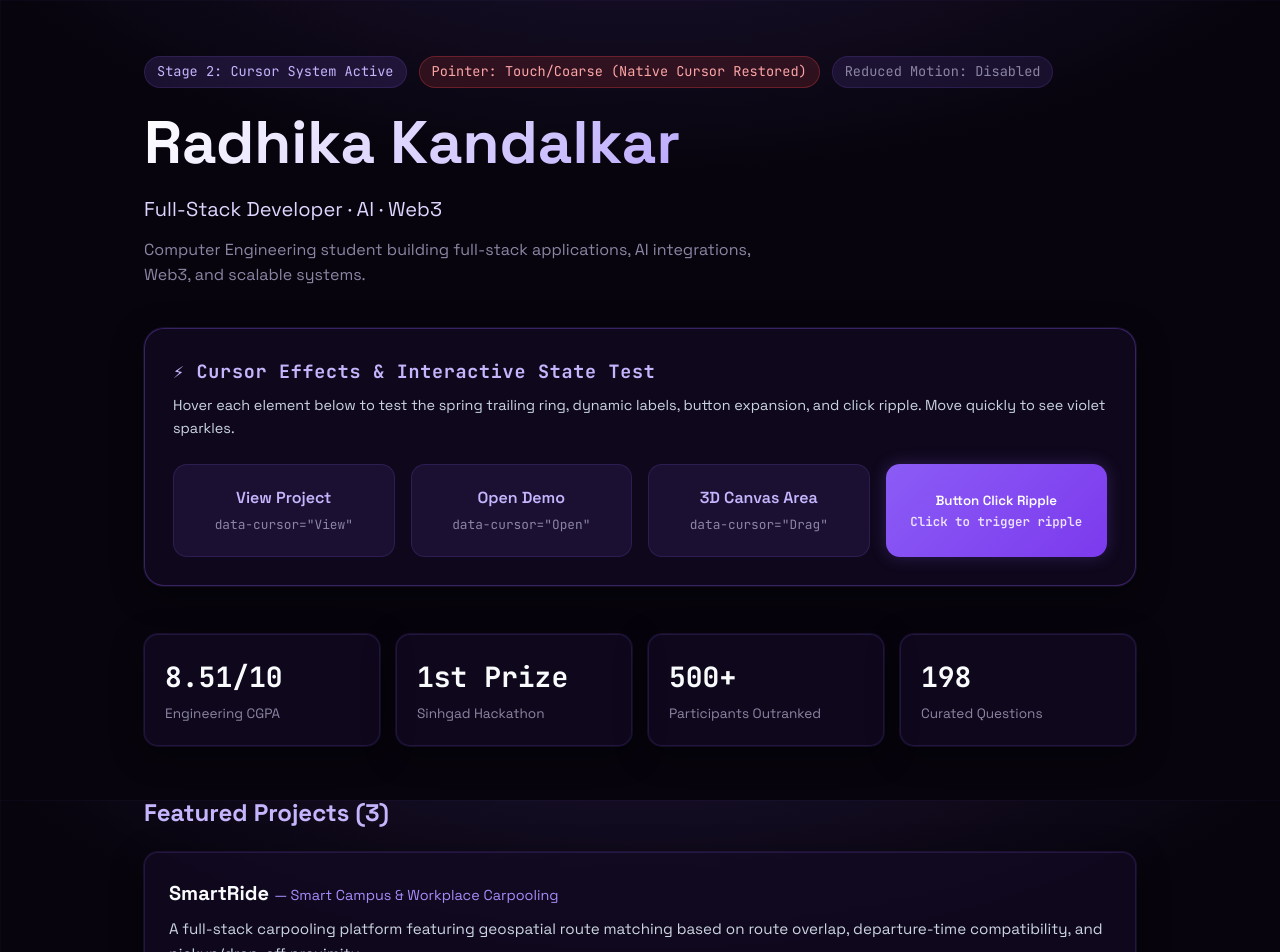
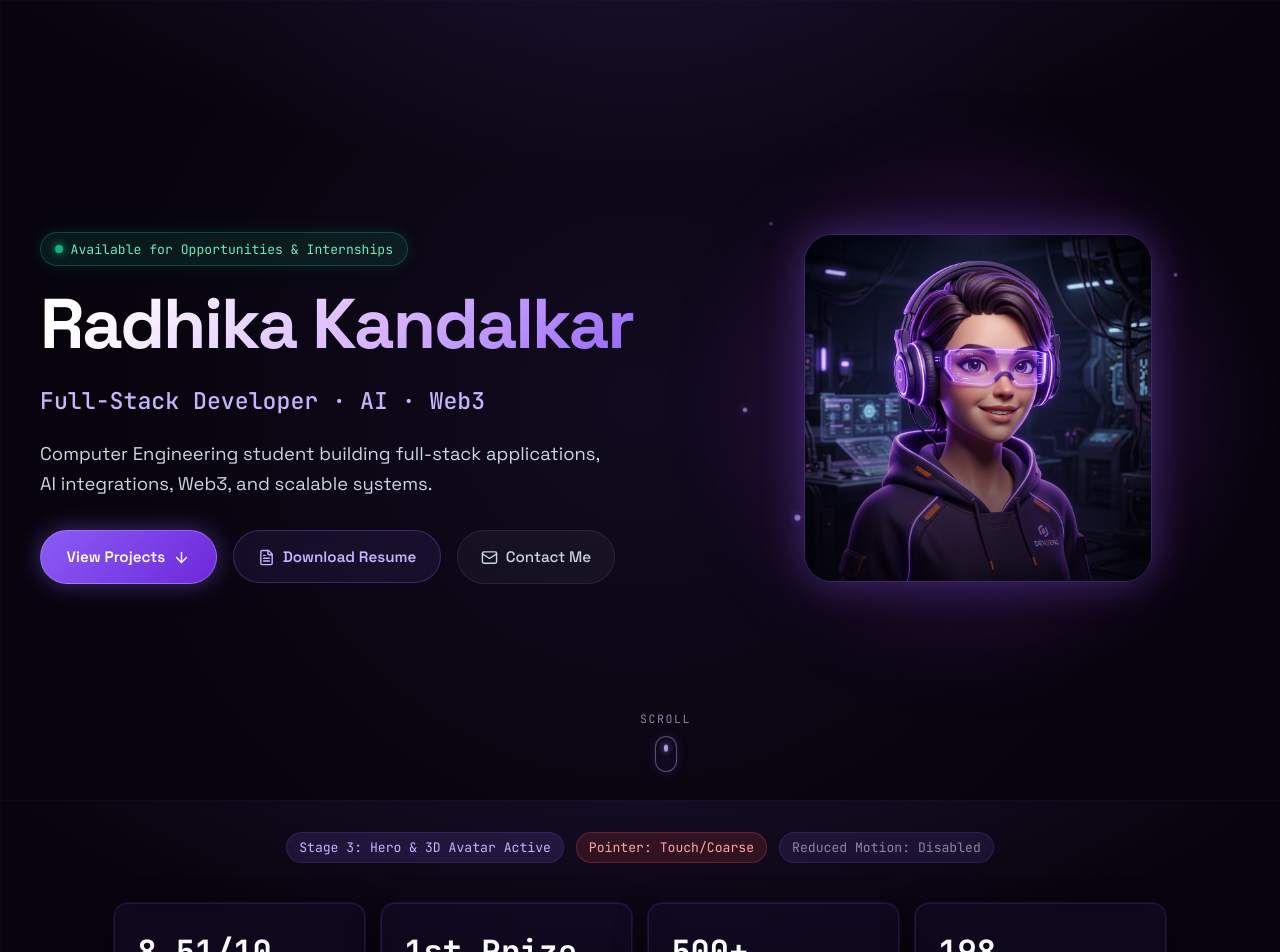
Before and after one commit to radhika817/radhika-portfolio, a React (Vite) app: page / in a window 1280 px wide. Shown: the top 952 px of the page. Built offline with nearby package versions, Linux system fonts and the light colour scheme; no server answers.

Commit message:
style: add hero aurora glow, particles and scroll indicator

```diff
--- a/src/App.jsx
+++ b/src/App.jsx
@@ -1,27 +1,53 @@
-import { personalInfo, projects, stats } from './data/content'
+import { useState } from 'react'
+import Preloader from './components/Preloader'
+import Hero from './components/Hero'
 import CustomCursor from './components/CustomCursor'
 import CursorGlow from './components/CursorGlow'
 import ParticleTrail from './components/ParticleTrail'
 import ClickRipple from './components/ClickRipple'
+import { projects, stats } from './data/content'
 import { useReducedMotion } from './hooks/useReducedMotion'
 import { usePointerType } from './hooks/usePointerType'
 
 export default function App() {
+  const [isIntroComplete, setIsIntroComplete] = useState(false)
   const prefersReducedMotion = useReducedMotion()
   const { hasFinePointer } = usePointerType()
 
   return (
     <div style={{ position: 'relative', minHeight: '100vh', overflowX: 'hidden' }}>
+      {/* Preloader Intro Sequence */}
+      <Preloader onComplete={() => setIsIntroComplete(true)} />
+
       {/* Global Cursor & Interaction Effects */}
       <CursorGlow />
       <ParticleTrail />
       <ClickRipple />
       <CustomCursor />
 
-      <main style={{ maxWidth: '1040px', margin: '0 auto', padding: '3.5rem 1.5rem', position: 'relative', zIndex: 1 }}>
-        {/* Stage & Capability Status Banner */}
-        <header style={{ marginBottom: '2.5rem' }}>
-          <div style={{ display: 'flex', flexWrap: 'wrap', gap: '0.75rem', marginBottom: '1.25rem' }}>
+      {/* Hero Section with 3D Avatar, Aurora Glow, and CTAs */}
+      <Hero />
+
+      {/* Main Content Area (Projects, Stats & Diagnostic Suite) */}
+      <main
+        style={{
+          maxWidth: '1100px',
+          margin: '0 auto',
+          padding: '2rem 1.5rem 5rem',
+          position: 'relative',
+          zIndex: 2,
+        }}
+      >
+        {/* Capability Diagnostic Badges */}
+        <div
+          style={{
+            display: 'flex',
+            flexWrap: 'wrap',
+            gap: '0.75rem',
+            marginBottom: '2.5rem',
+            justifyContent: 'center',
+          }}
+        >
           <span
             style={{
               display: 'inline-block',
@@ -30,11 +56,11 @@ export default function App() {
               background: 'rgba(139, 92, 246, 0.15)',
               border: '1px solid var(--border-subtle)',
               color: 'var(--color-lavender)',
-                fontSize: '0.85rem',
+              fontSize: '0.82rem',
               fontFamily: 'var(--font-mono)',
             }}
           >
-              Stage 2: Cursor System Active
+            Stage 3: Hero & 3D Avatar Active
           </span>
           <span
             style={{
@@ -44,11 +70,11 @@ export default function App() {
               background: hasFinePointer ? 'rgba(16, 185, 129, 0.15)' : 'rgba(239, 68, 68, 0.15)',
               border: `1px solid ${hasFinePointer ? 'rgba(16, 185, 129, 0.3)' : 'rgba(239, 68, 68, 0.3)'}`,
               color: hasFinePointer ? '#6ee7b7' : '#fca5a5',
-                fontSize: '0.85rem',
+              fontSize: '0.82rem',
               fontFamily: 'var(--font-mono)',
             }}
           >
-              Pointer: {hasFinePointer ? 'Fine (Custom Cursor Active)' : 'Touch/Coarse (Native Cursor Restored)'}
+            Pointer: {hasFinePointer ? 'Fine Mouse' : 'Touch/Coarse'}
           </span>
           <span
             style={{
@@ -58,163 +84,21 @@ export default function App() {
               background: prefersReducedMotion ? 'rgba(245, 158, 11, 0.15)' : 'rgba(139, 92, 246, 0.12)',
               border: `1px solid ${prefersReducedMotion ? 'rgba(245, 158, 11, 0.3)' : 'var(--border-subtle)'}`,
               color: prefersReducedMotion ? '#fcd34d' : 'var(--text-muted)',
-                fontSize: '0.85rem',
+              fontSize: '0.82rem',
               fontFamily: 'var(--font-mono)',
             }}
           >
-              Reduced Motion: {prefersReducedMotion ? 'Enabled (Effects Disabled)' : 'Disabled'}
+            Reduced Motion: {prefersReducedMotion ? 'Enabled' : 'Disabled'}
           </span>
         </div>
 
-          <h1
-            style={{
-              fontSize: 'clamp(2.5rem, 5vw, 3.75rem)',
-              fontWeight: 700,
-              background: 'var(--text-gradient)',
-              WebkitBackgroundClip: 'text',
-              WebkitTextFillColor: 'transparent',
-              lineHeight: 1.15,
-              marginBottom: '1rem',
-            }}
-          >
-            {personalInfo.name}
-          </h1>
-          <p
-            style={{
-              fontSize: '1.25rem',
-              color: 'var(--color-lavender-light)',
-              marginBottom: '0.75rem',
-            }}
-          >
-            {personalInfo.title}
-          </p>
-          <p style={{ color: 'var(--text-muted)', maxWidth: '650px', fontSize: '1rem' }}>
-            {personalInfo.tagline}
-          </p>
-        </header>
-
-        {/* Cursor Interactive Testing Suite */}
+        {/* Stats Grid */}
         <section
-          style={{
-            background: 'var(--bg-card)',
-            border: '1px solid var(--border-medium)',
-            borderRadius: 'var(--radius-lg)',
-            padding: '1.75rem',
-            marginBottom: '3rem',
-            boxShadow: 'var(--glow-card)',
-          }}
-        >
-          <h2
-            style={{
-              fontSize: '1.15rem',
-              color: 'var(--color-lavender)',
-              marginBottom: '0.5rem',
-              fontFamily: 'var(--font-mono)',
-              letterSpacing: '0.04em',
-            }}
-          >
-            ⚡ Cursor Effects & Interactive State Test
-          </h2>
-          <p style={{ color: 'var(--text-secondary)', fontSize: '0.9rem', marginBottom: '1.5rem' }}>
-            Hover each element below to test the spring trailing ring, dynamic labels, button expansion, and click ripple. Move quickly to see violet sparkles.
-          </p>
-
-          <div
           style={{
             display: 'grid',
             gridTemplateColumns: 'repeat(auto-fit, minmax(200px, 1fr))',
             gap: '1rem',
-            }}
-          >
-            {/* View label test */}
-            <div
-              data-cursor="View"
-              style={{
-                background: 'rgba(139, 92, 246, 0.1)',
-                border: '1px solid var(--border-subtle)',
-                borderRadius: 'var(--radius-md)',
-                padding: '1.25rem',
-                textAlign: 'center',
-                transition: 'all 0.25s ease',
-              }}
-            >
-              <div style={{ color: 'var(--color-lavender)', fontWeight: 600, marginBottom: '0.25rem' }}>
-                View Project
-              </div>
-              <div style={{ color: 'var(--text-muted)', fontSize: '0.8rem', fontFamily: 'var(--font-mono)' }}>
-                data-cursor="View"
-              </div>
-            </div>
-
-            {/* Open label test */}
-            <div
-              data-cursor="Open"
-              style={{
-                background: 'rgba(139, 92, 246, 0.1)',
-                border: '1px solid var(--border-subtle)',
-                borderRadius: 'var(--radius-md)',
-                padding: '1.25rem',
-                textAlign: 'center',
-                transition: 'all 0.25s ease',
-              }}
-            >
-              <div style={{ color: 'var(--color-lavender)', fontWeight: 600, marginBottom: '0.25rem' }}>
-                Open Demo
-              </div>
-              <div style={{ color: 'var(--text-muted)', fontSize: '0.8rem', fontFamily: 'var(--font-mono)' }}>
-                data-cursor="Open"
-              </div>
-            </div>
-
-            {/* Drag label test */}
-            <div
-              data-cursor="Drag"
-              style={{
-                background: 'rgba(139, 92, 246, 0.1)',
-                border: '1px solid var(--border-subtle)',
-                borderRadius: 'var(--radius-md)',
-                padding: '1.25rem',
-                textAlign: 'center',
-                transition: 'all 0.25s ease',
-              }}
-            >
-              <div style={{ color: 'var(--color-lavender)', fontWeight: 600, marginBottom: '0.25rem' }}>
-                3D Canvas Area
-              </div>
-              <div style={{ color: 'var(--text-muted)', fontSize: '0.8rem', fontFamily: 'var(--font-mono)' }}>
-                data-cursor="Drag"
-              </div>
-            </div>
-
-            {/* Standard Button hover & ripple test */}
-            <button
-              onClick={() => {}}
-              style={{
-                background: 'linear-gradient(135deg, var(--color-violet), var(--color-accent-purple))',
-                borderRadius: 'var(--radius-md)',
-                padding: '1.25rem',
-                color: '#ffffff',
-                fontWeight: 600,
-                textAlign: 'center',
-                boxShadow: 'var(--glow-sm)',
-                transition: 'transform 0.2s ease',
-              }}
-            >
-              <div>Button Click Ripple</div>
-              <div style={{ fontSize: '0.78rem', opacity: 0.85, marginTop: '0.25rem', fontFamily: 'var(--font-mono)' }}>
-                Click to trigger ripple
-              </div>
-            </button>
-          </div>
-        </section>
-
-        {/* Stats grid */}
-        <section
-          style={{
-            display: 'grid',
-            gridTemplateColumns: 'repeat(auto-fit, minmax(180px, 1fr))',
-            gap: '1rem',
-            marginBottom: '3rem',
+            marginBottom: '3.5rem',
           }}
         >
           {stats.map((stat) => (
@@ -224,13 +108,14 @@ export default function App() {
                 background: 'var(--bg-card)',
                 border: '1px solid var(--border-subtle)',
                 borderRadius: 'var(--radius-md)',
-                padding: '1.25rem',
+                padding: '1.4rem',
                 boxShadow: 'var(--glow-card)',
+                backdropFilter: 'blur(8px)',
               }}
             >
               <div
                 style={{
-                  fontSize: '1.75rem',
+                  fontSize: '2rem',
                   fontWeight: 700,
                   color: 'var(--text-primary)',
                   fontFamily: 'var(--font-mono)',
@@ -239,7 +124,7 @@ export default function App() {
                 {stat.value}
                 {stat.suffix}
               </div>
-              <div style={{ color: 'var(--text-muted)', fontSize: '0.85rem', marginTop: '0.25rem' }}>
+              <div style={{ color: 'var(--text-muted)', fontSize: '0.88rem', marginTop: '0.35rem' }}>
                 {stat.label}
               </div>
             </div>
@@ -247,11 +132,18 @@ export default function App() {
         </section>
 
         {/* Projects Preview */}
-        <section style={{ marginBottom: '3rem' }}>
-          <h2 style={{ fontSize: '1.5rem', marginBottom: '1.25rem', color: 'var(--color-lavender)' }}>
+        <section id="projects" style={{ marginBottom: '3.5rem' }}>
+          <h2
+            style={{
+              fontSize: '1.75rem',
+              marginBottom: '1.5rem',
+              color: 'var(--color-lavender)',
+              letterSpacing: '-0.02em',
+            }}
+          >
             Featured Projects ({projects.length})
           </h2>
-          <div style={{ display: 'grid', gap: '1rem' }}>
+          <div style={{ display: 'grid', gap: '1.25rem' }}>
             {projects.map((project) => (
               <div
                 key={project.id}
@@ -259,23 +151,23 @@ export default function App() {
                 style={{
                   background: 'var(--bg-card)',
                   border: '1px solid var(--border-subtle)',
-                  borderRadius: 'var(--radius-md)',
-                  padding: '1.5rem',
+                  borderRadius: 'var(--radius-lg)',
+                  padding: '1.75rem',
                   boxShadow: 'var(--glow-card)',
-                  transition: 'border-color 0.2s ease',
+                  transition: 'border-color 0.25s ease, transform 0.25s ease',
                 }}
               >
                 <h3
                   style={{
-                    fontSize: '1.25rem',
+                    fontSize: '1.35rem',
                     color: 'var(--text-primary)',
-                    marginBottom: '0.25rem',
+                    marginBottom: '0.3rem',
                   }}
                 >
                   {project.title}{' '}
                   <span
                     style={{
-                      fontSize: '0.9rem',
+                      fontSize: '0.95rem',
                       color: 'var(--color-violet-light)',
                       fontWeight: 400,
                     }}
@@ -287,7 +179,7 @@ export default function App() {
                   style={{
                     color: 'var(--text-secondary)',
                     fontSize: '0.95rem',
-                    margin: '0.5rem 0 1rem',
+                    margin: '0.6rem 0 1.25rem',
                   }}
                 >
                   {project.description}
@@ -297,13 +189,13 @@ export default function App() {
                     <span
                       key={t}
                       style={{
-                        fontSize: '0.75rem',
+                        fontSize: '0.78rem',
                         fontFamily: 'var(--font-mono)',
-                        padding: '0.2rem 0.5rem',
+                        padding: '0.25rem 0.6rem',
                         borderRadius: 'var(--radius-xs)',
                         background: 'rgba(139, 92, 246, 0.12)',
                         color: 'var(--color-lavender)',
-                        border: '1px solid rgba(139, 92, 246, 0.2)',
+                        border: '1px solid rgba(139, 92, 246, 0.25)',
                       }}
                     >
                       {t}
--- a/src/components/Hero.jsx
+++ b/src/components/Hero.jsx
@@ -4,13 +4,23 @@ import { ArrowDown, FileText, Mail } from 'lucide-react'
 import { personalInfo } from '../data/content'
 import { useReducedMotion } from '../hooks/useReducedMotion'
 import MagneticButton from './MagneticButton'
+import Avatar3D from './Avatar3D'
+
+// Ambient particles orbiting near the avatar
+const AMBIENT_PARTICLES = [
+  { id: 1, top: '15%', left: '10%', size: 4, delay: '0s', duration: '5s' },
+  { id: 2, top: '25%', right: '12%', size: 3, delay: '1.2s', duration: '6.5s' },
+  { id: 3, bottom: '20%', left: '15%', size: 5, delay: '2.5s', duration: '7s' },
+  { id: 4, bottom: '25%', right: '18%', size: 3, delay: '0.8s', duration: '5.5s' },
+  { id: 5, top: '55%', left: '5%', size: 4, delay: '1.8s', duration: '6.2s' },
+]
 
 /**
  * Hero component providing full-screen hero layout, availability badge,
  * large gradient heading, typewriter role animation, short tagline,
- * and magnetic CTAs (View Projects, Download Resume, Contact Me).
+ * magnetic CTAs, 3D developer avatar with aurora glow, and pulsing scroll indicator.
  */
-export default function Hero({ avatarSlot, scrollIndicatorSlot }) {
+export default function Hero() {
   const prefersReducedMotion = useReducedMotion()
   const fullRole = personalInfo.title // "Full-Stack Developer · AI · Web3"
   const [displayedRole, setDisplayedRole] = useState(prefersReducedMotion ? fullRole : '')
@@ -44,21 +54,34 @@ export default function Hero({ avatarSlot, scrollIndicatorSlot }) {
       style={{
         position: 'relative',
         minHeight: '100vh',
-        minHeight: '100dvh',
         display: 'flex',
         alignItems: 'center',
         justifyContent: 'center',
-        padding: '6rem 1.5rem 4rem',
+        padding: '6rem 1.5rem 5rem',
         overflow: 'hidden',
       }}
     >
+      {/* Subtle perspective grid lines */}
       <div
+        aria-hidden="true"
+        style={{
+          position: 'absolute',
+          inset: 0,
+          backgroundImage:
+            'radial-gradient(circle at 50% 50%, rgba(139, 92, 246, 0.08) 0%, transparent 70%)',
+          pointerEvents: 'none',
+          zIndex: 1,
+        }}
+      />
+
+      <div
+        className="hero-grid-container"
         style={{
           width: '100%',
           maxWidth: '1200px',
           margin: '0 auto',
           display: 'grid',
-          gridTemplateColumns: 'repeat(auto-fit, minmax(320px, 1fr))',
+          gridTemplateColumns: 'minmax(320px, 1.2fr) minmax(320px, 1fr)',
           gap: '3rem',
           alignItems: 'center',
           position: 'relative',
@@ -106,7 +129,7 @@ export default function Hero({ avatarSlot, scrollIndicatorSlot }) {
           {/* Name Header */}
           <h1
             style={{
-              fontSize: 'clamp(2.75rem, 6vw, 4.5rem)',
+              fontSize: 'clamp(2.75rem, 5.5vw, 4.5rem)',
               fontWeight: 800,
               lineHeight: 1.08,
               letterSpacing: '-0.03em',
@@ -144,7 +167,7 @@ export default function Hero({ avatarSlot, scrollIndicatorSlot }) {
             />
           </div>
 
-          {/* Tagline */}
+          {/* Tagline from README.md */}
           <p
             style={{
               fontSize: 'clamp(1rem, 1.8vw, 1.15rem)',
@@ -245,23 +268,79 @@ export default function Hero({ avatarSlot, scrollIndicatorSlot }) {
           </div>
         </motion.div>
 
-        {/* Right Column: Avatar Container */}
+        {/* Right Column: 3D Avatar, Aurora Glow, and Particles */}
         <div
+          className="hero-avatar-column"
+          data-cursor="Drag"
           style={{
             display: 'flex',
             alignItems: 'center',
             justifyContent: 'center',
             position: 'relative',
             width: '100%',
-            minHeight: '400px',
+            minHeight: '440px',
           }}
         >
-          {avatarSlot}
+          {/* Animated Aurora Glow behind Avatar */}
+          <div className="hero-aurora-glow" aria-hidden="true" />
+
+          {/* Floating Ambient Particles */}
+          {!prefersReducedMotion && (
+            <div aria-hidden="true" style={{ position: 'absolute', inset: 0, pointerEvents: 'none' }}>
+              {AMBIENT_PARTICLES.map((p) => (
+                <div
+                  key={p.id}
+                  className="hero-particle"
+                  style={{
+                    top: p.top,
+                    left: p.left,
+                    right: p.right,
+                    bottom: p.bottom,
+                    width: `${p.size}px`,
+                    height: `${p.size}px`,
+                    animationDelay: p.delay,
+                    animationDuration: p.duration,
+                  }}
+                />
+              ))}
+            </div>
+          )}
+
+          {/* 3D Avatar */}
+          <Avatar3D />
         </div>
       </div>
 
-      {/* Scroll indicator slot */}
-      {scrollIndicatorSlot}
+      {/* Pulsing Scroll Indicator */}
+      <motion.a
+        href="#projects"
+        data-cursor="Open"
+        initial={prefersReducedMotion ? false : { opacity: 0, y: 15 }}
+        animate={{ opacity: 1, y: 0 }}
+        transition={{ delay: 0.9, duration: 0.6 }}
+        style={{
+          position: 'absolute',
+          bottom: '1.75rem',
+          left: '50%',
+          transform: 'translateX(-50%)',
+          display: 'flex',
+          flexDirection: 'column',
+          alignItems: 'center',
+          gap: '0.5rem',
+          color: 'var(--text-muted)',
+          fontSize: '0.72rem',
+          fontFamily: 'var(--font-mono)',
+          letterSpacing: '0.14em',
+          textTransform: 'uppercase',
+          textDecoration: 'none',
+          zIndex: 5,
+        }}
+      >
+        <span>Scroll</span>
+        <div className="mouse-scroll-pill">
+          <div className="mouse-scroll-dot" />
+        </div>
+      </motion.a>
     </section>
   )
 }
--- a/src/index.css
+++ b/src/index.css
@@ -187,3 +187,123 @@ body.custom-cursor-active select {
   0%, 100% { opacity: 1; transform: scale(1); }
   50% { opacity: 0.5; transform: scale(1.15); }
 }
+
+/* Hero Aurora Glow */
+.hero-aurora-glow {
+  position: absolute;
+  top: 50%;
+  left: 50%;
+  width: 440px;
+  height: 440px;
+  border-radius: 50%;
+  background: radial-gradient(
+    circle at 50% 50%,
+    rgba(139, 92, 246, 0.42) 0%,
+    rgba(124, 58, 237, 0.26) 40%,
+    rgba(217, 70, 239, 0.12) 65%,
+    transparent 80%
+  );
+  filter: blur(55px);
+  transform: translate(-50%, -50%);
+  animation: auroraPulse 8s ease-in-out infinite alternate;
+  pointer-events: none;
+  z-index: 0;
+}
+
+@keyframes auroraPulse {
+  0% {
+    transform: translate(-50%, -50%) scale(0.9);
+    opacity: 0.7;
+  }
+  50% {
+    transform: translate(-47%, -53%) scale(1.12);
+    opacity: 0.95;
+  }
+  100% {
+    transform: translate(-53%, -47%) scale(0.94);
+    opacity: 0.75;
+  }
+}
+
+/* Mouse Scroll Indicator */
+.mouse-scroll-pill {
+  width: 22px;
+  height: 36px;
+  border: 1.5px solid rgba(196, 181, 253, 0.4);
+  border-radius: 12px;
+  position: relative;
+  display: flex;
+  justify-content: center;
+  padding-top: 6px;
+  background: rgba(139, 92, 246, 0.05);
+  box-shadow: 0 0 12px rgba(139, 92, 246, 0.2);
+}
+
+.mouse-scroll-dot {
+  width: 4px;
+  height: 7px;
+  border-radius: 2px;
+  background-color: var(--color-lavender);
+  box-shadow: 0 0 6px var(--color-violet-light);
+  animation: scrollWheel 1.8s ease-in-out infinite;
+}
+
+@keyframes scrollWheel {
+  0% {
+    transform: translateY(0);
+    opacity: 1;
+  }
+  70% {
+    transform: translateY(12px);
+    opacity: 0;
+  }
+  71% {
+    transform: translateY(0);
+    opacity: 0;
+  }
+  100% {
+    transform: translateY(0);
+    opacity: 1;
+  }
+}
+
+/* Floating Hero Ambient Sparkles */
+.hero-particle {
+  position: absolute;
+  border-radius: 50%;
+  pointer-events: none;
+  background: rgba(196, 181, 253, 0.8);
+  box-shadow: 0 0 8px rgba(139, 92, 246, 0.8);
+  animation: floatParticle 6s ease-in-out infinite alternate;
+}
+
+@keyframes floatParticle {
+  0% {
+    transform: translateY(0) scale(0.8);
+    opacity: 0.3;
+  }
+  50% {
+    transform: translateY(-20px) scale(1.2);
+    opacity: 0.85;
+  }
+  100% {
+    transform: translateY(-35px) scale(0.9);
+    opacity: 0.2;
+  }
+}
+
+/* Hero Responsive Layout (Desktop right, Mobile top) */
+@media (max-width: 768px) {
+  .hero-grid-container {
+    grid-template-columns: 1fr !important;
+    gap: 2rem !important;
+  }
+  .hero-avatar-column {
+    order: -1 !important;
+    min-height: 320px !important;
+  }
+  .hero-aurora-glow {
+    width: 290px;
+    height: 290px;
+  }
+}
```
Lines whose indentation alone changed are shown as unchanged.
